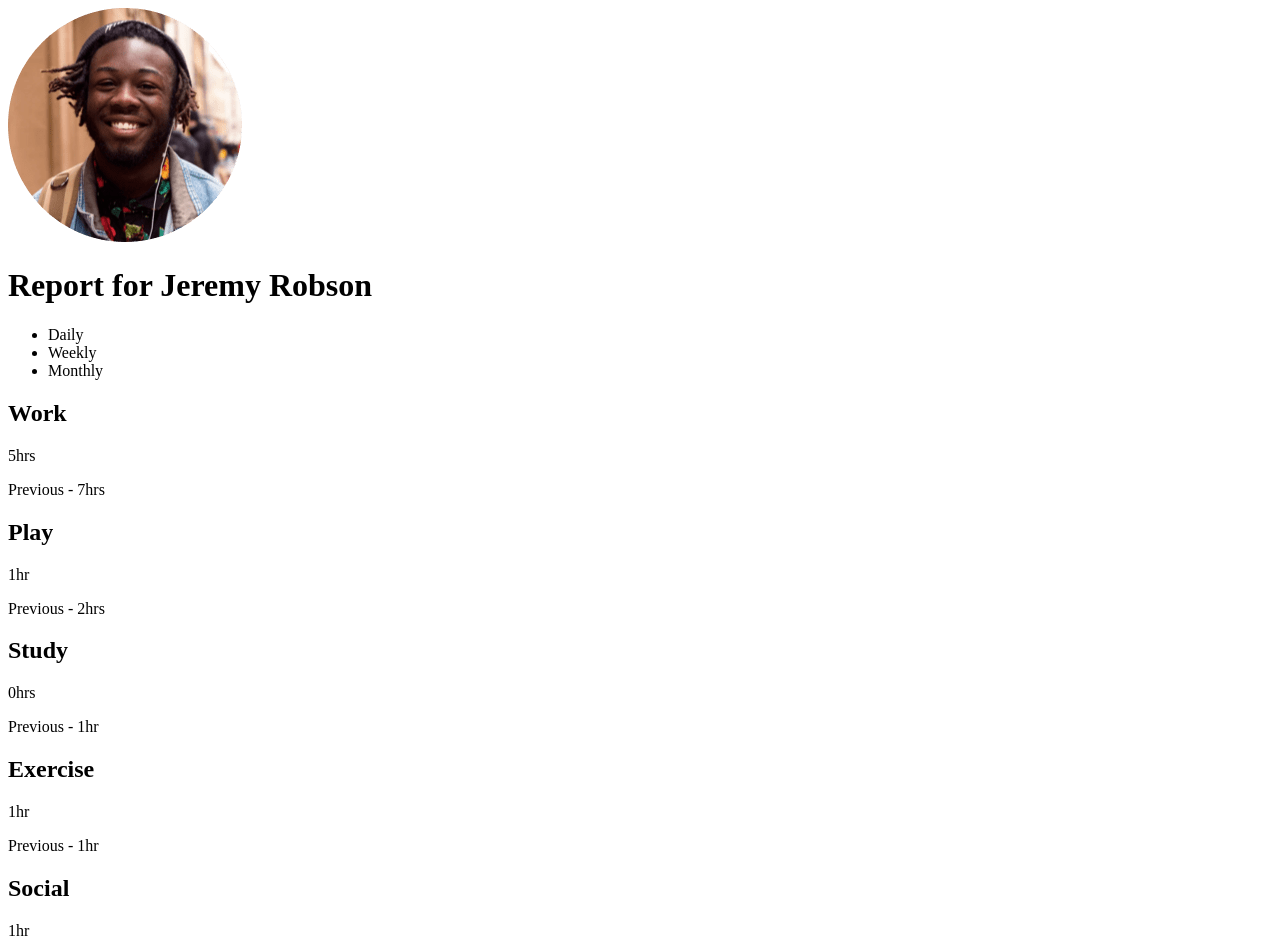
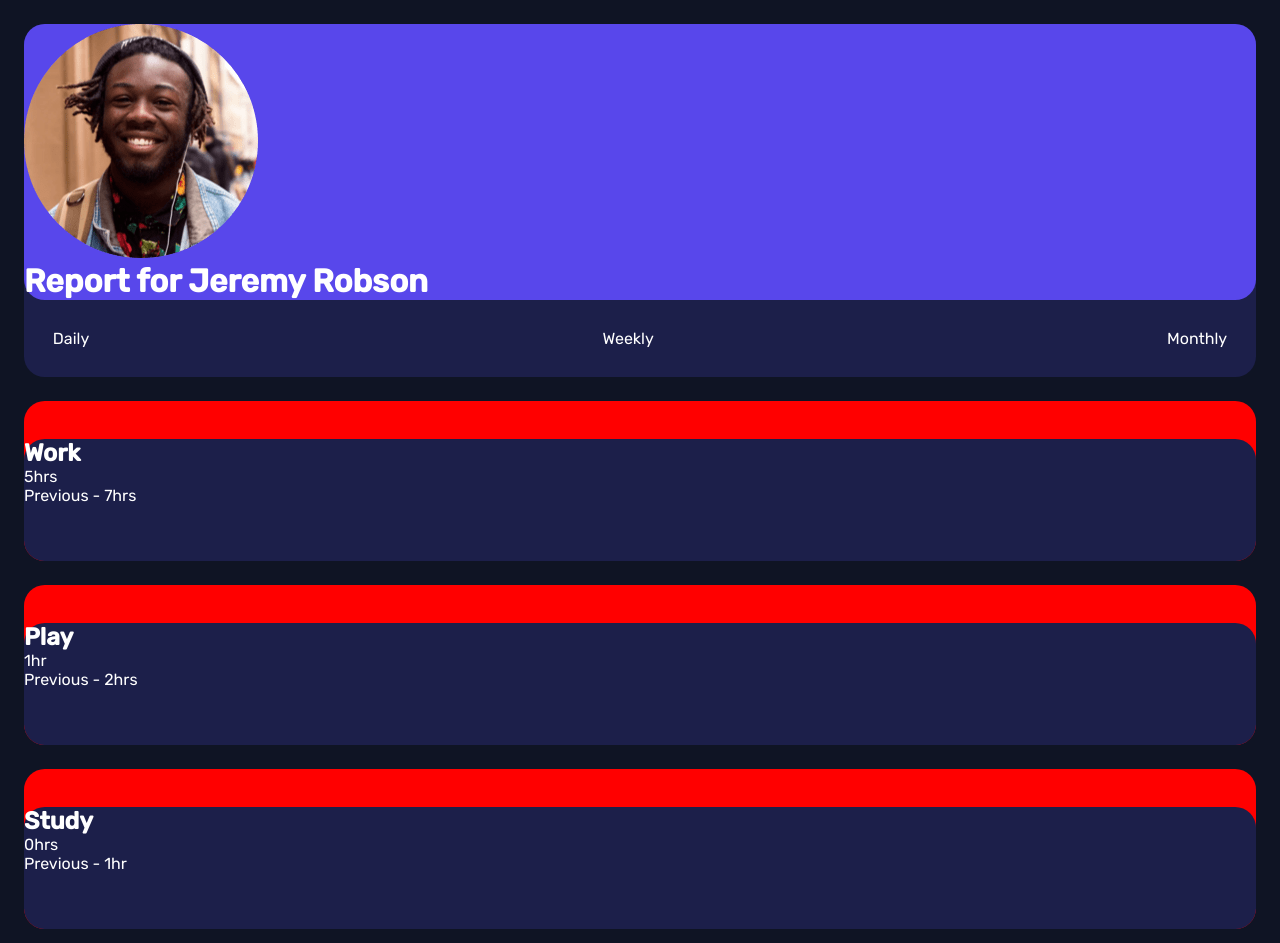
Before and after one commit to DawidOlszewski/Time-Tracking-Dashboard, a plain HTML site: page index.html in a window 1280 px wide. Shown: the top 943 px of the page. Drawn offline with Linux system fonts and the light colour scheme.

Commit message:
styling divs

```diff
--- a/index.html
+++ b/index.html
@@ -13,10 +13,14 @@
   <link rel="stylesheet" href="style.css">
 </head>
 <body>
-  <div>
+  <div class="report-nav">
+    <div class = "report-title">
       <img src="images/image-jeremy.png" alt="user-picture">
-    <h1><span>Report for</span>
-    Jeremy Robson</h1>
+      <h1>
+        <span>Report for</span>
+        Jeremy Robson
+    </h1>
+    </div>
     <ul>
       <li>Daily</li>
       <li>Weekly</li>
@@ -24,40 +28,53 @@
     </ul>
   </div>
 
+
   <div class="report-block">
+    <div class="report-info">
       <h2>Work</h2>
       <p>5hrs</p> <!-- daily -->
       <p>Previous - 7hrs</p> <!-- daily -->
     </div>
+  </div>
 
   <div class="report-block">
+    <div class="report-info">
       <h2>Play</h2>
       <p>1hr </p>
       <p>Previous - 2hrs</p>
     </div>
+  </div>
 
   <div class="report-block">
+    <div class="report-info">
       <h2>Study</h2>
       <p>0hrs <!-- daily --></p>
       <p>Previous - 1hr <!-- daily --></p>
     </div>
+  </div>
 
   <div class="report-block">
+    <div class="report-info">
       <h2>Exercise</h2>
       <p>1hr <!-- daily --></p>
       <p>Previous - 1hr <!-- daily --></p>
     </div>
+  </div>
 
   <div class="report-block">
+    <div class="report-info">
       <h2>Social</h2>
       <p>1hr <!-- daily --></p>
       <p>Previous - 3hrs <!-- daily --></p>
     </div>
+  </div>
 
   <div class="report-block">
+    <div class="report-info">
       <h2>Self Care</h2>
       <p>0hrs <!-- daily --></p>
       <p>Previous - 1hr <!-- daily --></p>
+    </div>
   </div>
 
   <div class="attribution">
--- a/style.css
+++ b/style.css
@@ -1,4 +1,5 @@
 :root {
+    --Blue: hsl(246, 80%, 60%);
     --Light-red: hsl(15, 100%, 70%);
     --Soft-blue: hsl(195, 74%, 62%);
     --Light-red: hsl(348, 100%, 68%);
@@ -10,3 +11,52 @@
     --Desaturated-blue: hsl(235, 45%, 61%);
     --Pale-Blue: hsl(236, 100%, 87%);
 }
+
+*, *::after, *::before{
+    box-sizing: border-box;
+    margin: 0;
+    padding:0;
+}
+
+body{
+    background-color: var(--Very-dark-blue);
+    color: white;
+    font-family: 'Rubik', sans-serif;
+}
+
+div {
+    background-color: var(--Dark-blue);
+    border-radius: 1.3rem;
+}
+
+.report-title{
+    background-color: var(--Blue);
+}
+
+.report-block{
+    margin: 1.5rem;
+    background-color: red;
+    height: 10rem;
+    display: flex;
+    align-items: flex-end;
+}
+.report-info{
+    height: 7.6rem;
+    flex-basis: 100%;
+}
+
+.report-nav{
+    margin: 1.5rem;
+}
+
+.report-nav ul{
+    list-style: none;
+    display: flex;
+    flex-flow: row nowrap;
+    justify-content: space-between;
+}
+
+li{
+    margin: 1.8rem;
+
+}
```
Lines whose indentation alone changed are shown as unchanged.
